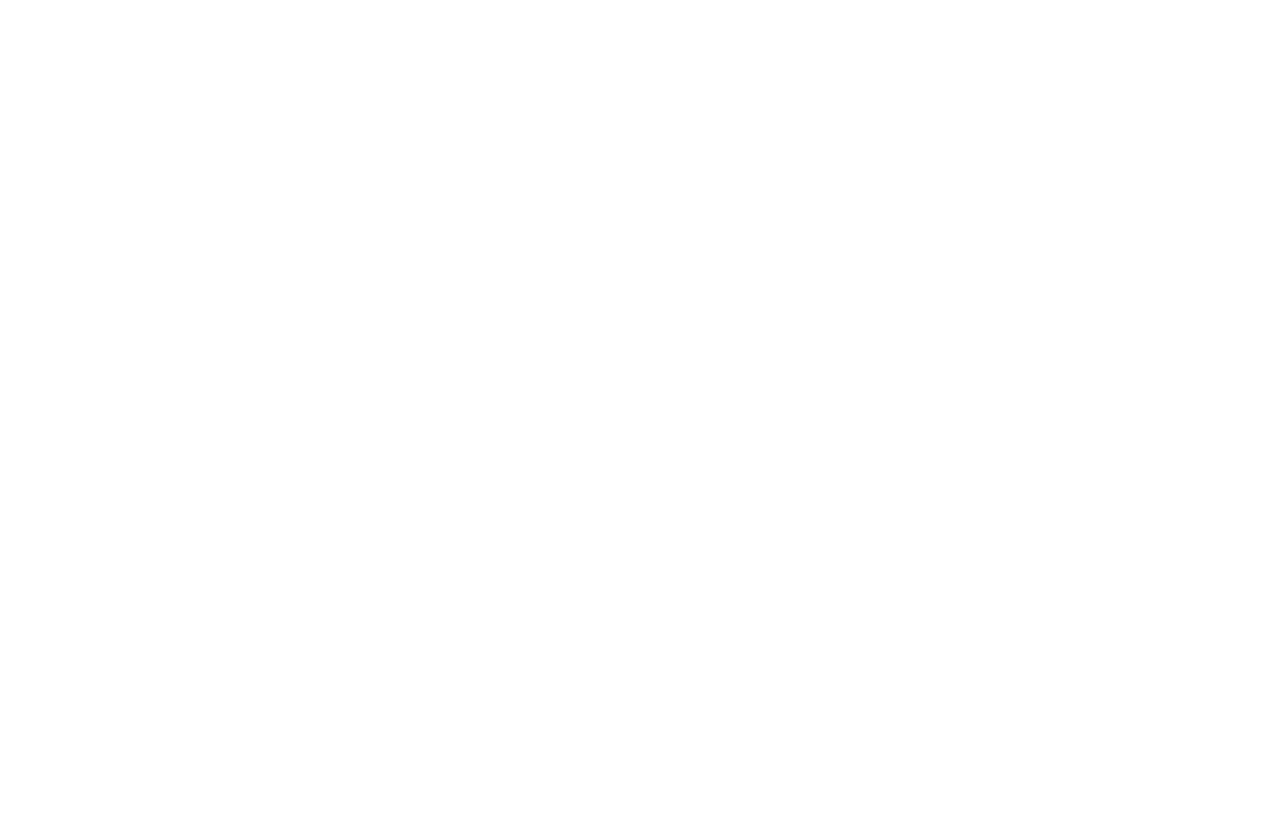
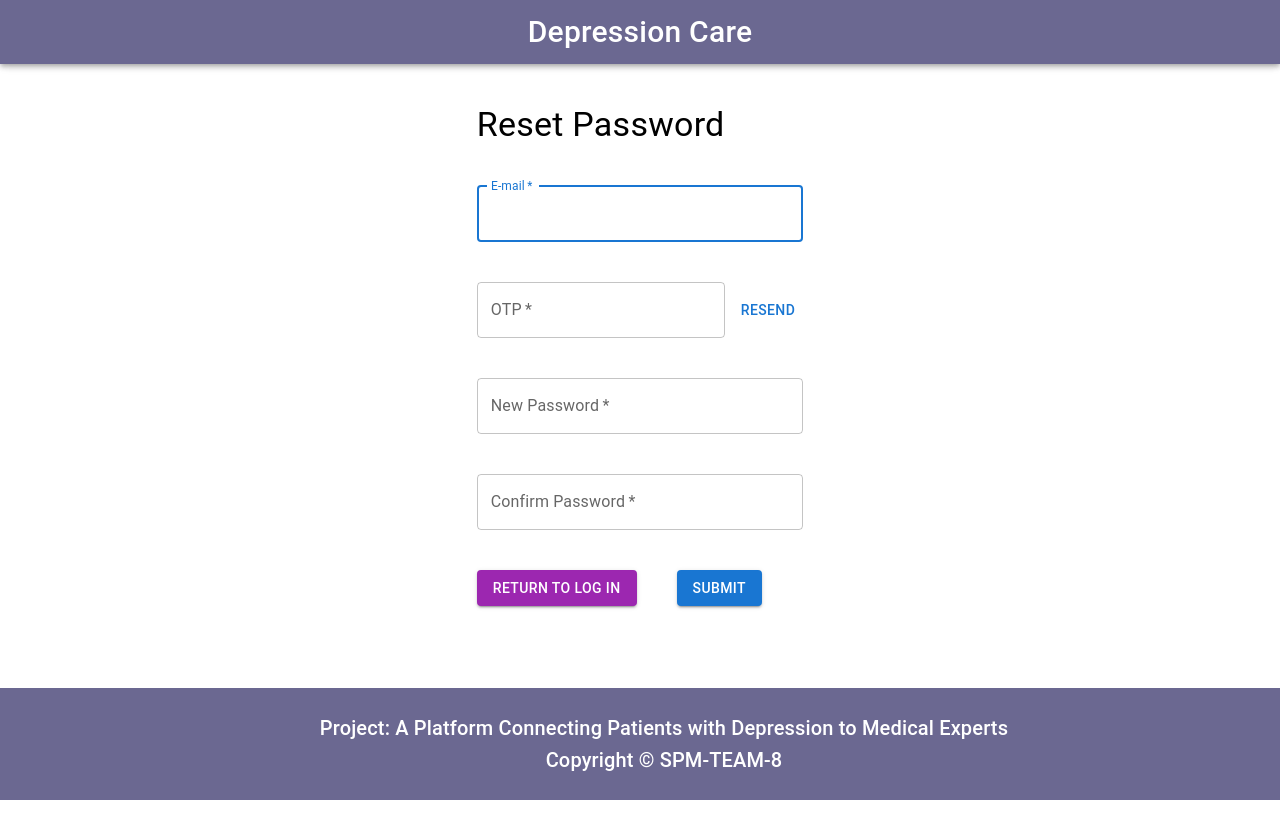
Before and after one commit to wizapp-link/medical-platform-frontend, a React (Create React App) app: page /forgot_password in a window 1280 px wide. Before the commit this address had no page. Shown: the top 838 px of the page. Before the commit the page ends 800 px from the top, so only its background shows below. Built offline with nearby package versions, Linux system fonts and the light colour scheme.

Commit message:
forgot password screen UI, use email for login screen

```diff
--- a/src/App.tsx
+++ b/src/App.tsx
@@ -3,7 +3,7 @@
 import Header from './components/Header';
 import Footer from './components/Footer';
 import SigninScreen from './screens/LogInScreen';
-import PatientRegisterScreen from './screens/PatientRegisterScreen';
+import ForgotPasswordScreen from './screens/ForgotPasswordScreen';
 import PatientHomeScreen from './screens/PatientHomeScreen';
 import PatientDashboardScreen from './screens/PatientDashboardScreen';
 import PatientProfileScreen from './screens/PatientProfileScreen';
@@ -11,13 +11,13 @@
 import PatientAssessmentScreen from './screens/PatientAssessmentScreen';
 import PatientSettingsScreen from './screens/PatientSettingsScreen';
 import RegisterScreen from "./screens/RegisterScreen";
-import { createTheme, ThemeProvider, colors} from '@mui/material';
+import { createTheme, ThemeProvider, colors } from '@mui/material';
 import DoctorHomeScreen from './screens/DoctorHomeScreen';
 import DoctorDashboardScreen from './screens/DoctorDashboardScreen';
 import DoctorAppointmentScreen from './screens/DoctorAppointmentScreen';
 import DoctorProfileScreen from './screens/DoctorProfileScreen';
 import DoctorSettingsScreen from './screens/DoctorSettingsScreen';
-{/* ~~~~~~~~~~this is for counselor ~~~~~~~~~~*/}
+{/* ~~~~~~~~~~this is for counselor ~~~~~~~~~~*/ }
 import CounselorHomeScreen from './screens/CounselorHomeScreen';
 import CounselorAppointmentScreen from './screens/CounselorAppointmentScreen';
 import CounselorDashboardScreen from './screens/CounselorDashboardScreen';
@@ -25,15 +25,15 @@
 import CounselorSettingsScreen from './screens/CounselorSettingsScreen';
 
 const patientTheme = createTheme({
-	palette:{
-		primary:{
+	palette: {
+		primary: {
 			main: '#DCE7D7',
 			dark: '#A9C39E',
 			contrastText: '#153D3C'
 		},
-		secondary:{
-			main:'#F6B56B',
-			dark:'#F1876F'
+		secondary: {
+			main: '#F6B56B',
+			dark: '#F1876F'
 		}
 	},
 })
@@ -72,7 +72,7 @@
 						<Route path="settings" element={<CounselorSettingsScreen />} />
 					</Route>
 					{/* ~~~~~~~~~~this is for counselor ~~~~~~~~~~*/}
-					<Route path="patientregister" element={<PatientRegisterScreen />} />
+					<Route path="forgot_password" element={<ForgotPasswordScreen />} />
 					<Route path="register" element={<RegisterScreen />} />
 				</Routes>
 			</div>
--- a/src/screens/PatientRegisterScreen.tsx
+++ b/src/screens/ForgotPasswordScreen.tsx
@@ -14,14 +14,21 @@
 import Footer from "../components/Footer";
 import Header from "../components/Header";
 
-export default function PatientRegisterScreen() {
+export default function ForgotPasswordScreen() {
+	const navigate = useNavigate();
+
 	const [email, setEmail] = useState("");
-	const [password, setPassword] = useState("");
+	const [password1, setPassword1] = useState("");
+	const [password2, setPassword2] = useState("");
 	const [name, setName] = useState("");
 
 	const handleSubmit = (e: FormEvent) => {
 		e.preventDefault();
 	};
+
+	const handleReturnToLogIn = () => {
+		navigate('/');
+	}
 
 	return (
 		<Box>
@@ -36,17 +43,7 @@
 				}}>
 				<form onSubmit={handleSubmit}>
 					<Stack spacing={5} padding={5}>
-						<Typography variant="h4">Register</Typography>
-						<TextField
-							id="name-field"
-							label="Name"
-							variant="outlined"
-							value={name}
-							onChange={(e) => setName(e.target.value)}
-							required
-							autoFocus
-							autoComplete="name"
-						/>
+						<Typography variant="h4">Reset Password</Typography>
 						<TextField
 							id="email-field"
 							label="E-mail"
@@ -55,23 +52,43 @@
 							onChange={(e) => setEmail(e.target.value)}
 							autoComplete="email"
 							required
+							autoFocus
+						/>
+						<Stack direction="row" spacing={1}>
+							<TextField
+								id="otp-field"
+								label="OTP"
+								variant="outlined"
+								value={name}
+								onChange={(e) => setName(e.target.value)}
+								required
+							/>
+							<Button>Resend</Button>
+						</Stack>
+						<TextField
+							id="password-field"
+							label="New Password"
+							variant="outlined"
+							value={password1}
+							onChange={(e) => setPassword1(e.target.value)}
+							type="password"
+							required
 						/>
 						<TextField
 							id="password-field"
-							label="Password"
+							label="Confirm Password"
 							variant="outlined"
-							value={password}
-							onChange={(e) => setPassword(e.target.value)}
+							value={password2}
+							onChange={(e) => setPassword2(e.target.value)}
 							type="password"
-							autoComplete="current-password"
 							required
 						/>
 						<Stack direction="row" alignItems="baseline" spacing={5}>
-							<Link component={RouterLink} to={`/signin`}>
-								Have an account? Log in!
-							</Link>
-							<Button variant="contained" color="secondary" type="submit">
-								Sign In
+							<Button variant="contained" color="secondary" onClick={handleReturnToLogIn}>
+								Return to Log In
+							</Button>
+							<Button variant="contained" color="primary" type="submit">
+								Submit
 							</Button>
 						</Stack>
 					</Stack>
--- a/src/screens/LogInScreen.tsx
+++ b/src/screens/LogInScreen.tsx
@@ -8,7 +8,7 @@
 import Header from '../components/Header';
 import Footer from '../components/Footer';
 import backdrop from "./../assets/images/backdrop.jpg";
-import { createTheme, ThemeProvider, colors} from '@mui/material';
+import { createTheme, ThemeProvider, colors } from '@mui/material';
 import { baseTheme } from '../Themes';
 
 export default function LogInScreen() {
@@ -17,7 +17,7 @@
 	if (!initPosition) initPosition = "patient";
 
 	// const [email, setEmail] = useState('');
-	const [username, setUsername] = useState('');
+	const [email, setEmail] = useState('');
 	const [password, setPassword] = useState('');
 	const [position, setPosition] = useState(initPosition);
 
@@ -41,7 +41,7 @@
 				>
 					<form onSubmit={handleSubmit}>
 						<Stack spacing={5} padding={5}>
-						<Typography variant="h4">Sign In</Typography>
+							<Typography variant="h4">Log In</Typography>
 							<div>
 								<FormControl fullWidth>
 									<InputLabel variant="outlined" htmlFor="position">
@@ -65,12 +65,12 @@
 
 							</div>
 							<TextField
-							id="username-field"
-							label="Username"
+								id="email-field"
+								label="Email"
 								variant="outlined"
-							value={username}
-							onChange={(e) => setUsername(e.target.value)}
-							autoComplete="username"
+								value={email}
+								onChange={(e) => setEmail(e.target.value)}
+								autoComplete="email"
 								required
 								autoFocus
 							/>
@@ -84,12 +84,19 @@
 								autoComplete="current-password"
 								required
 							/>
-						<Stack direction="row" alignItems="baseline" spacing={5}>
+
+							<Stack direction="row" spacing={5}>
+								<Stack>
 									<Link component={RouterLink} to={`/Register?position=${position}`} color='primary'>
 										New user? Sign up!
 									</Link>
+									<Link component={RouterLink} to={`/forgot_password`} color='primary'>
+										Forgot password?
+									</Link>
+								</Stack>
+
 								<Button variant="contained" color="primary" type="submit">
-								Sign In
+									Log In
 								</Button>
 
 							</Stack>
```
Lines whose indentation alone changed are shown as unchanged.
